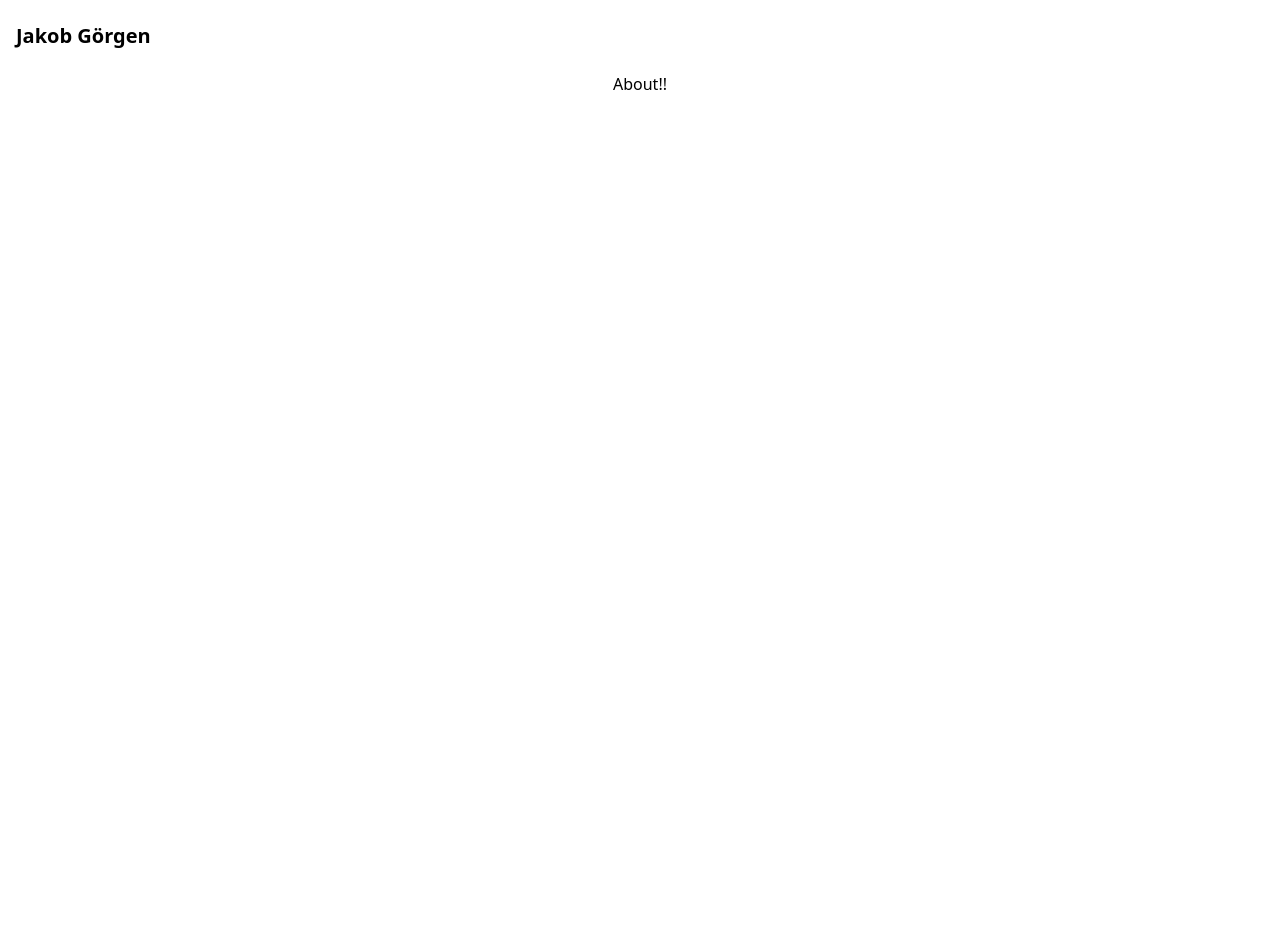
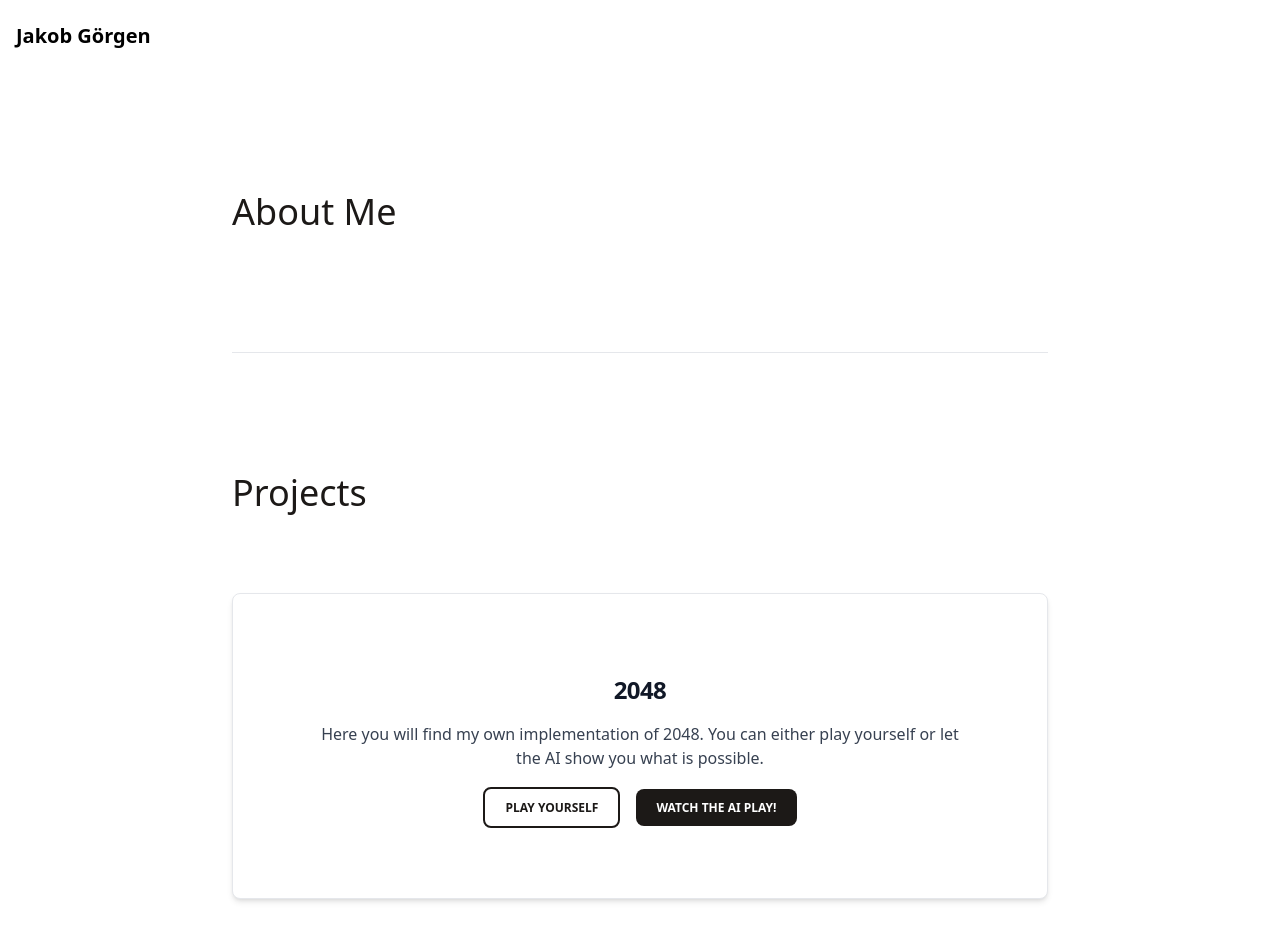
Before and after one commit to q713/q713.github.io, a React (Create React App) app: page / in a window 1280 px wide. Shown: the top 940 px of the page. Before the commit the page ends 800 px from the top, so only its background shows below. Built offline with nearby package versions, Linux system fonts and the light colour scheme.

Commit message:
landing page + lets ai vs play human

```diff
--- a/src/App.tsx
+++ b/src/App.tsx
@@ -1,29 +1,24 @@
 import './App.css';
 import {GameComp} from './components/GameComp';
 import {Header} from "./components/Header";
-import {BrowserRouter, Route, Routes} from "react-router-dom";
-import {About} from "./components/About";
-import {Projects} from "./components/Projects";
+import {Navigate, Route, Routes, useLocation} from "react-router-dom";
+import {Home} from "./components/Home";
 
 function App() {
-  return (
-    <div className="App">
-        <BrowserRouter>
+    let location = useLocation();
+    return (
+        <div className="App">
             <Header/>
-
-            {/* TODO: error component */}
             <Routes>
-                <Route path="/"
-                       element={<About/>}
-                />
-                <Route path="projects"
-                       element={<Projects/>}
-                />
+                <Route path="/" element={<Home/>}/>
+                <Route path="/2048" element={<GameComp humanPlayer={
+                    location.state === null ? true : (typeof location.state.humanPlayer === 'boolean'
+                        ? location.state.humanPlayer : true)
+                }/>}/>
+                <Route path="*" element={<Navigate to="/" replace/>}/>
             </Routes>
-
-        </BrowserRouter>
-    </div>
-  );
+        </div>
+    );
 }
 
 export default App;
--- a/src/components/About.tsx
+++ /dev/null
@@ -1,7 +0,0 @@
-import {Component} from "react";
-
-export class About extends Component<{}, {}> {
-    render() {
-        return <h2>About!!</h2>
-    }
-}
--- a/src/components/GameComp.tsx
+++ b/src/components/GameComp.tsx
@@ -1,38 +1,47 @@
 import {Component, Fragment} from "react";
 import {Game} from "../domain/Game";
 import {BoardComp} from "./BoardComp";
-import {KeyBoardEventCodes, MoveDirection} from "../domain/Constants";
+import {GameState, KeyBoardEventCodes, MoveDirection} from "../domain/Constants";
 import {Board} from "../domain/Board";
-import {Transition, Dialog} from "@headlessui/react";
+import {Dialog, Transition} from "@headlessui/react";
+
+type GameProps = {
+    humanPlayer: boolean
+};
 
 type GameCompState = {
     game: Game,
     board: Board,
-    points: number
-    showGameOver: boolean,
-    showGameWon: boolean,
+    points: number,
+    gameState: GameState
 };
 
-export class GameComp extends Component<{}, GameCompState> {
+export class GameComp extends Component<GameProps, GameCompState> {
 
     //readonly state: GameCompState;
-    constructor(props: any) {
+    constructor(props: GameProps) {
         super(props);
-        let g = Game.createHumanGame();
+        let g = props.humanPlayer ? Game.createHumanGame() : Game.createAiGame();
         g.initGame();
         this.state = {
             game: g,
             board: g.board,
             points: g.points,
-            showGameOver: false,
-            showGameWon: false
+            gameState: GameState.GAME_READY
         }
+    }
+
+    private closeGameOver() {
+        this.setState({
+            ...this.state,
+            gameState: GameState.GAME_STOPPED
+        })
     }
 
     private closeGameWon() {
         this.setState({
             ...this.state,
-            showGameOver: false
+            gameState: GameState.GAME_RUNNING
         });
     }
 
@@ -45,20 +54,31 @@ export class GameComp extends Component<{}, GameCompState> {
     private updateState(g: Game) {
         let p = g.points;
         let b = g.board;
-        console.log(b);
         let isGameOver = g.isGameOver();
         let isGameWon = g.isGameWon();
+
+        let state: GameState | undefined = undefined;
+        if (isGameOver) {
+            state = GameState.GAME_OVER;
+        } else if (isGameWon) {
+            state = GameState.GAME_WON;
+        } else {
+            state = GameState.GAME_RUNNING;
+        }
+
         this.setState({
             ...this.state,
             game: g,
             board: b,
             points: p,
-            showGameOver: isGameOver,
-            showGameWon: isGameWon
+            gameState: state
         });
     }
 
     private handleKeyPress(event: KeyboardEvent) {
+        if (this.state.gameState == GameState.GAME_STOPPED || this.state.gameState == GameState.GAME_OVER)
+            return;
+
         let direction: MoveDirection | undefined = undefined;
         switch (event.code) {
             case KeyBoardEventCodes.KEY_ARROW_DOWN:
@@ -88,7 +108,8 @@ export class GameComp extends Component<{}, GameCompState> {
     }
 
     componentDidMount() {
-        window.addEventListener("keydown", this.handleKeyPress.bind(this));
+        if (this.state.gameState == GameState.GAME_READY && this.state.game.humanPlayer)
+            window.addEventListener("keydown", this.handleKeyPress.bind(this));
     }
 
     componentWillUnmount() {
@@ -122,7 +143,7 @@ export class GameComp extends Component<{}, GameCompState> {
                 </button>
             </div>
 
-            <Transition appear show={this.state.showGameWon} as={Fragment}>
+            <Transition appear show={this.state.gameState == GameState.GAME_WON} as={Fragment}>
                 <Dialog as="div" className="relative z-10" onClose={this.closeGameWon.bind(this)}>
                     <div className="fixed inset-0 overflow-y-auto">
                         <div className="flex min-h-full items-center justify-center p-4 text-center">
--- a/src/components/Header.tsx
+++ b/src/components/Header.tsx
@@ -14,13 +14,7 @@ export const Header = (): JSX.Element => {
                         <li>
                             <NavLink to="/" className={({isActive, isPending}) => { return `block py-2 pr-4 pl-3 text-white rounded md:bg-transparent
                                     text-stone-600 md:p-0 ${isActive ? "active" : ""}`}} >
-                                About
-                            </NavLink>
-                        </li>
-                        <li>
-                            <NavLink to="projects" className="block py-2 pr-4 pl-3 text-white rounded md:bg-transparent
-                                    text-stone-600 md:p-0">
-                                Projects
+                                Home
                             </NavLink>
                         </li>
                     </ul>
--- /dev/null
+++ b/src/components/Home.tsx
@@ -0,0 +1,46 @@
+import {Component} from "react";
+import {NavLink} from "react-router-dom";
+
+export class Home extends Component<{}, {}> {
+    render() {
+        return <div className="max-w-4xl mx-auto px-10 flex flex-col divide-y">
+            <div className="flex py-20">
+                <h1 className="text-4xl text-bold text-stone-900 py-10">About Me</h1>
+            </div>
+
+            <div className="flex py-20 flex-col items-start">
+                <h1 className="text-4xl text-bold text-stone-900 pt-10 pb-20">Projects</h1>
+                <div className="flex flex-col items-center bg-white rounded-lg border shadow-md md:flex-row md:max-w-4xl p-20">
+                    {/*
+                    TODO: fix show image
+                    <img className="object-cover rounded-t-lg md:rounded-none md:rounded-l-lg"
+                         src="src/images/2048.png"/>
+                    */}
+                    <div className="flex flex-col justify-between leading-normal">
+                        <h5 className="mb-2 text-2xl font-bold tracking-tight text-gray-900 dark:text-white">
+                            2048
+                        </h5>
+                        <div className="mt-2">
+                            <p className="mb-3 font-normal text-gray-700 dark:text-gray-400">
+                                Here you will find my own implementation of 2048. You can either play yourself or let
+                                the
+                                AI show you what is possible.
+                            </p>
+                            <div className="flex-row mt-6 justify-end items-end">
+                                <NavLink to="2048" state={{humanPlayer: true}} className="text-xs font-bold uppercase
+                                        rounded-lg bg-white border-stone-900 border-2 text-stone-900 ml-auto px-5 py-2.5
+                                        mr-4 hover:bg-stone-100">
+                                    Play yourself
+                                </NavLink>
+                                <NavLink to="2048" state={{humanPlayer: false}} className="text-xs font-bold uppercase
+                                        rounded-lg bg-stone-900 text-white ml-auto px-5 py-2.5 hover:bg-stone-800">
+                                    Watch the AI play!
+                                </NavLink>
+                            </div>
+                        </div>
+                    </div>
+                </div>
+            </div>
+        </div>
+    }
+}
--- a/src/components/Projects.tsx
+++ /dev/null
@@ -1,11 +0,0 @@
-import {Component} from "react";
-import {GameComp} from "./GameComp";
-
-export class Projects extends Component<{}, {}> {
-    render() {
-        return <div>
-            <h2>Projects!!</h2>
-            <GameComp/>
-        </div>;
-    }
-}
--- a/src/domain/Board.ts
+++ b/src/domain/Board.ts
@@ -83,6 +83,7 @@ export class Board {
         this.addRandomPiece();
     }
 
+    // TODO: fix bug
     public isMovePossible(): boolean {
         let freePositions = this.getFreePositions();
         if (freePositions.length > 0)
@@ -112,6 +113,7 @@ export class Board {
         return false
     }
 
+    // TODO: fix bug
     private mergeLeft(toMerge: Array<Tile>, toLeft: boolean): [boolean, number] {
         let colOrRow = !toLeft ? toMerge.reverse() : toMerge;
 
--- a/src/domain/Constants.ts
+++ b/src/domain/Constants.ts
@@ -16,12 +16,12 @@ export enum MoveDirection {
     LEFT,
     RIGHT
 }
-/*
-enum GameState {
+
+export enum GameState {
     GAME_RUNNING,
     GAME_PAUSED,
-    GAME_STOPPED,
+    GAME_READY,
     GAME_OVER,
-    GAME_WON
+    GAME_WON,
+    GAME_STOPPED
 }
-*/
--- a/src/domain/Game.ts
+++ b/src/domain/Game.ts
@@ -42,6 +42,10 @@ export class Game {
         return this._board;
     }
 
+    get humanPlayer(): boolean {
+        return this._humanPlayer;
+    }
+
     public initGame() {
         this._board.initRandom();
     }
--- a/src/index.tsx
+++ b/src/index.tsx
@@ -3,13 +3,16 @@ import ReactDOM from 'react-dom/client';
 import './index.css';
 import App from './App';
 import reportWebVitals from './reportWebVitals';
+import {BrowserRouter} from "react-router-dom";
 
 const root = ReactDOM.createRoot(
   document.getElementById('root') as HTMLElement
 );
 root.render(
   <React.StrictMode>
-    <App />
+      <BrowserRouter>
+          <App />
+      </BrowserRouter>
   </React.StrictMode>
 );
 
```
Also changed, not shown: src/images/2048.png (added), 1 other file (tests, documents, lock files or other folders).
